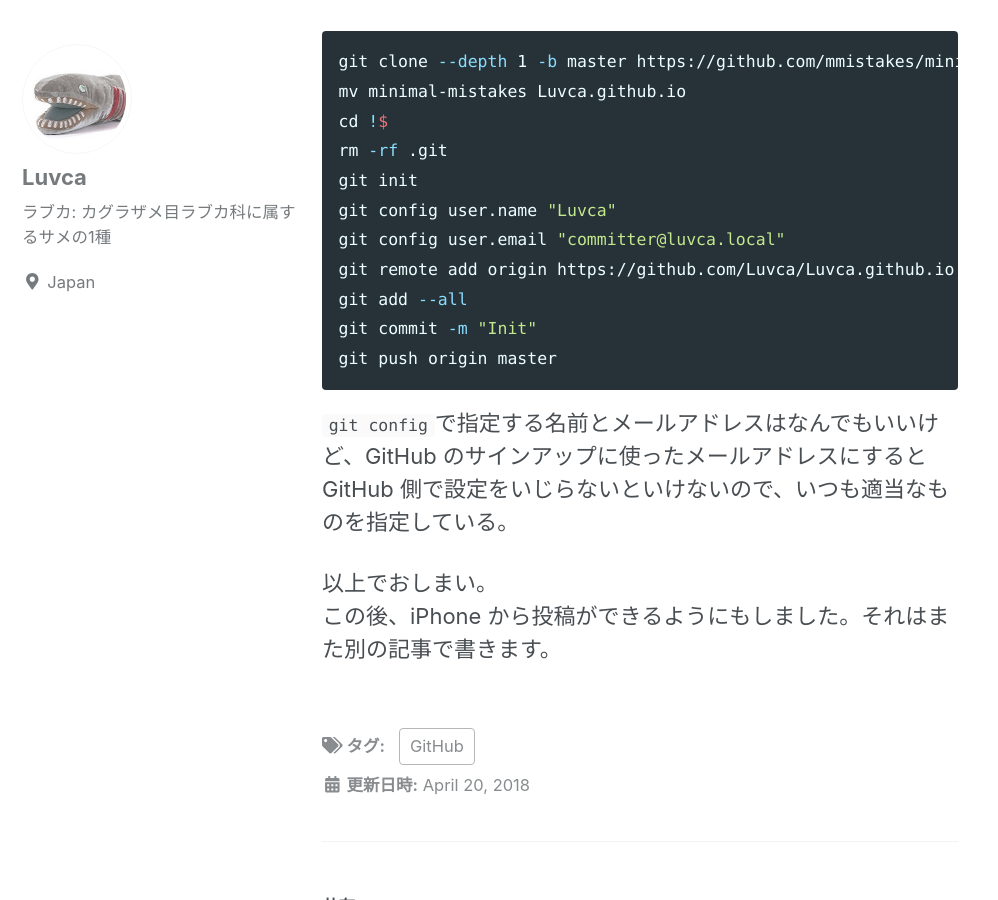
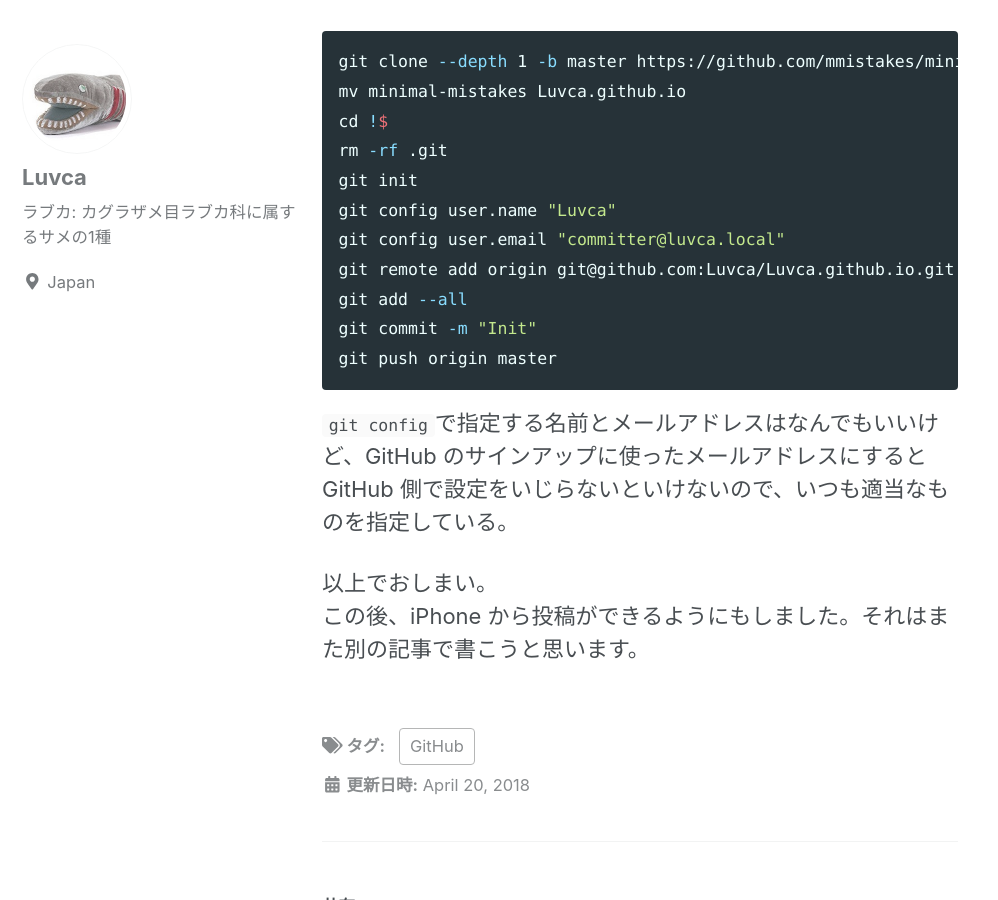
Before and after one commit to Luvca/Luvca.github.io, a Jekyll site: the page built from _posts/2018-04-20-how-to-create-this-blog.md, in a window 1280 px wide and 900 px high, scrolled down 1562 px. Shown: the whole window, without its empty margins (0-998 px from the left). Built offline with Jekyll 4.4.1, drawn with Linux system fonts in a browser that asks for light colours; nearby versions of some CDN libraries.

Commit message:
Update post

```diff
--- a/_posts/2018-04-20-how-to-create-this-blog.md
+++ b/_posts/2018-04-20-how-to-create-this-blog.md
@@ -33,7 +33,7 @@
 git init
 git config user.name "Luvca"
 git config user.email "committer@luvca.local"
-git remote add origin https://github.com/Luvca/Luvca.github.io.git
+git remote add origin git@github.com:Luvca/Luvca.github.io.git
 git add --all
 git commit -m "Init"
 git push origin master
@@ -41,4 +41,4 @@
 `git config`で指定する名前とメールアドレスはなんでもいいけど、GitHub のサインアップに使ったメールアドレスにすると GitHub 側で設定をいじらないといけないので、いつも適当なものを指定している。
 
 以上でおしまい。
-この後、iPhone から投稿ができるようにもしました。それはまた別の記事で書きます。
+この後、iPhone から投稿ができるようにもしました。それはまた別の記事で書こうと思います。
```
